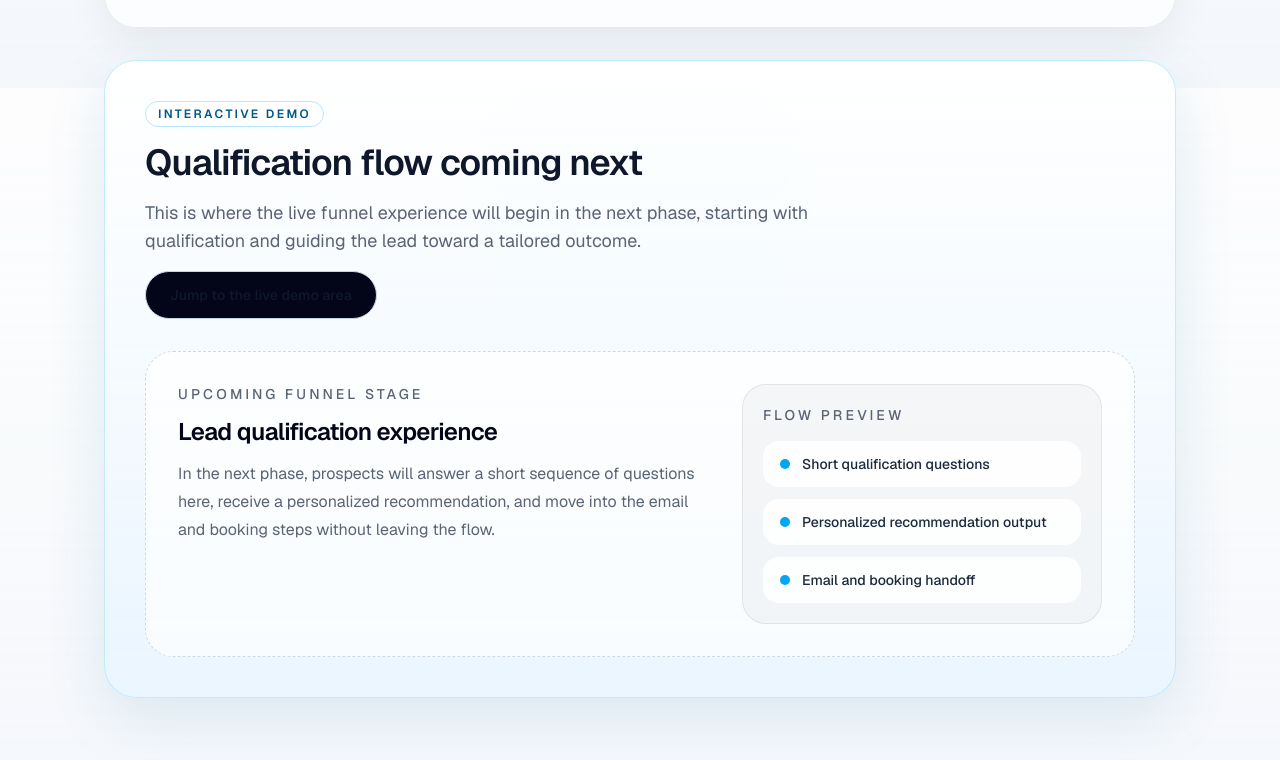
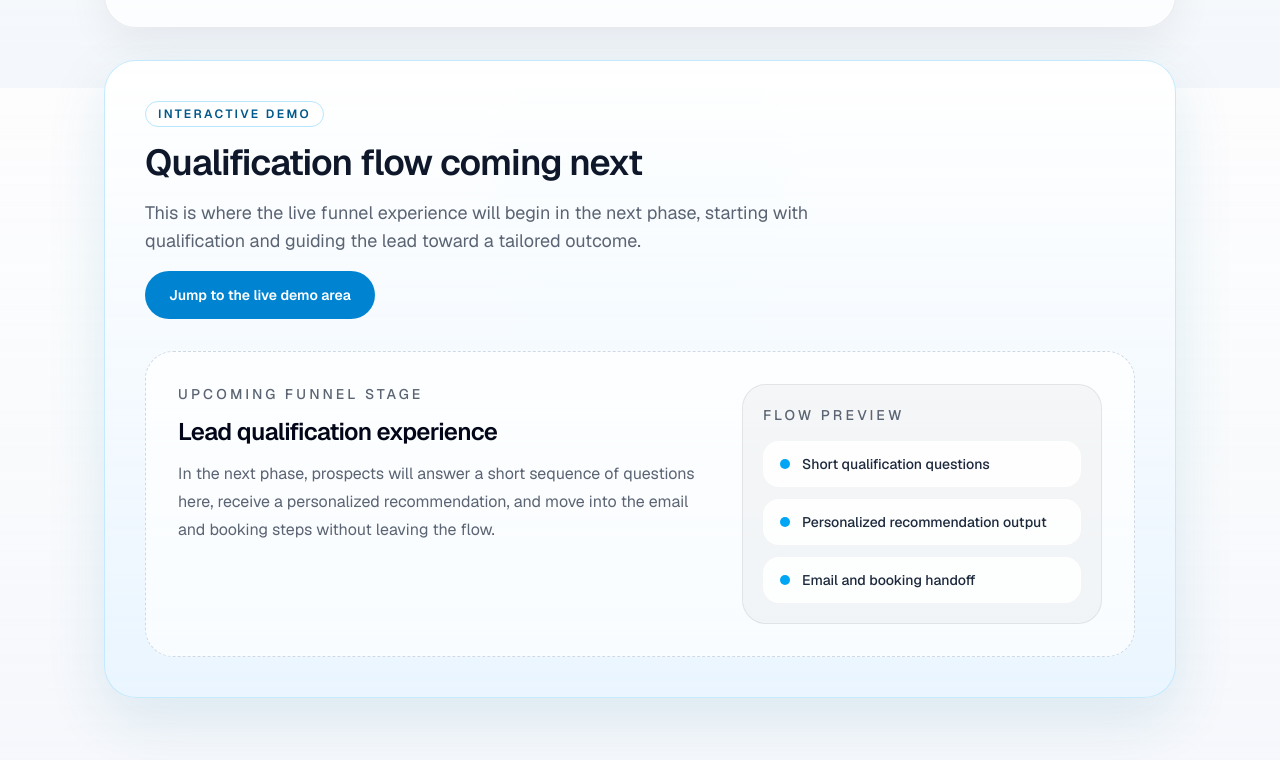
Before and after one commit to pataki2003/CoachFlow-AI, a Next.js app: page / in a window 1280 px wide. Shown: the part 1512-2272 px from the top of the page. Built offline with nearby package versions, Linux system fonts and the light colour scheme.

Commit message:
fix: improve funnel placeholder CTA contrast

```diff
--- a/src/components/landing/funnel-placeholder-section.tsx
+++ b/src/components/landing/funnel-placeholder-section.tsx
@@ -29,7 +29,7 @@
           </p>
           <a
             href="#interactive-demo"
-            className="inline-flex min-h-12 items-center justify-center rounded-full border border-slate-300 bg-slate-950 px-6 py-3 text-sm font-semibold text-white transition-colors hover:bg-slate-800"
+            className="inline-flex min-h-12 items-center justify-center rounded-full bg-sky-600 px-6 py-3 text-sm font-semibold !text-white transition-colors hover:bg-sky-700 focus-visible:outline-none focus-visible:ring-2 focus-visible:ring-sky-300 focus-visible:ring-offset-2 focus-visible:ring-offset-white"
           >
             Jump to the live demo area
           </a>
```
